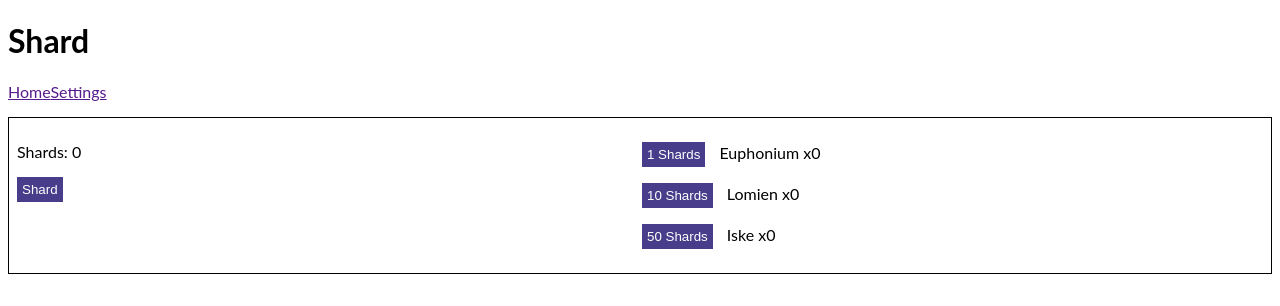
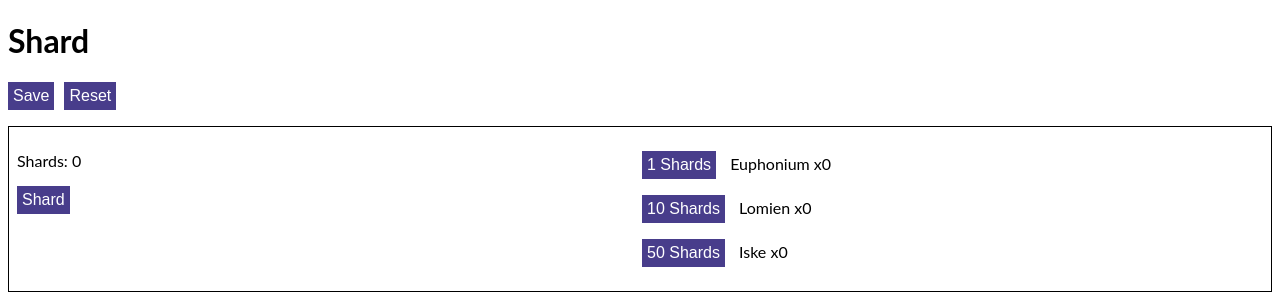
Before and after one commit to dng1999/shardNexus, an Angular app: page / in a window 1280 px wide. Shown: the top 306 px of the page. Built offline with nearby package versions, Linux system fonts and the light colour scheme.

Commit message:
router attempt put on backseat

```diff
--- a/src/app/app.component.html
+++ b/src/app/app.component.html
@@ -1,4 +1,8 @@
-<app-navbar></app-navbar>
+<h1>{{title}}</h1>
+<p>
+  <button (click)="save()">Save</button>
+  <button (click)="reset()">Reset</button>
+</p>
 <table>
   <tr>
     <!--Bind shard var from app.component.ts to shard property so it can be an input for shard-bank.component.ts-->
--- a/src/app/app.component.ts
+++ b/src/app/app.component.ts
@@ -7,6 +7,7 @@ import { shard, items } from '../cleanSave';
   styleUrls: [ './app.component.css' ]
 })
 export class AppComponent  {
+  title = 'Shard';
   error = {status: false, message:''};
 
   //JSON parse to avoid shallow copying
@@ -21,6 +22,7 @@ export class AppComponent  {
   };
 
   reset() {
+    window.alert('Reset');
     //parse imported data again to reset and avoid shallow copying
     this.shard = JSON.parse(JSON.stringify(shard));
     this.items = JSON.parse(JSON.stringify(items));
--- a/src/app/app.module.ts
+++ b/src/app/app.module.ts
@@ -7,7 +7,6 @@ import { AppComponent } from './app.component';
 import { ShardBankComponent } from './shard-bank/shard-bank.component';
 import { EuphoniumComponent } from './euphonium/euphonium.component';
 import { SettingsComponent } from './settings/settings.component';
-import { NavbarComponent } from './navbar/navbar.component';
 
 @NgModule({
   imports: [
@@ -18,7 +17,7 @@ import { NavbarComponent } from './navbar/navbar.component';
       { path: 'settings', component: SettingsComponent },
     ])
   ],
-  declarations: [ AppComponent, ShardBankComponent, EuphoniumComponent, SettingsComponent, NavbarComponent],
+  declarations: [ AppComponent, ShardBankComponent, EuphoniumComponent, SettingsComponent],
   bootstrap:    [ AppComponent ]
 })
 export class AppModule { }
--- a/src/app/navbar/navbar.component.html
+++ /dev/null
@@ -1,2 +0,0 @@
-<h1>{{title}}</h1>
-<p><a href=''>Home</a><a href=''>Settings</a></p>
--- a/src/app/navbar/navbar.component.ts
+++ /dev/null
@@ -1,15 +0,0 @@
-import { Component, OnInit } from '@angular/core';
-
-@Component({
-  selector: 'app-navbar',
-  templateUrl: './navbar.component.html',
-  styleUrls: ['./navbar.component.css']
-})
-export class NavbarComponent implements OnInit {
-  title = 'Shard';
-  constructor() { }
-
-  ngOnInit() {
-  }
-
-}
--- a/src/styles.css
+++ b/src/styles.css
@@ -2,12 +2,24 @@
 body {
   font-family: Lato;
 }
+
+p, button {
+  font-size: 16px;
+}
+
 button {
   background-color: darkslateblue;
   color: white;
   border: none;
   padding: 5px;
   margin-right: 10px;
+}
+
+button:hover {
+  background-color: grey;
+  color: black;
+  transition: 0.5s;
+  -webkit-transition: 0.5s;
 }
 
 table {
```
Also changed, not shown: src/app/navbar/navbar.component.css (deleted).
